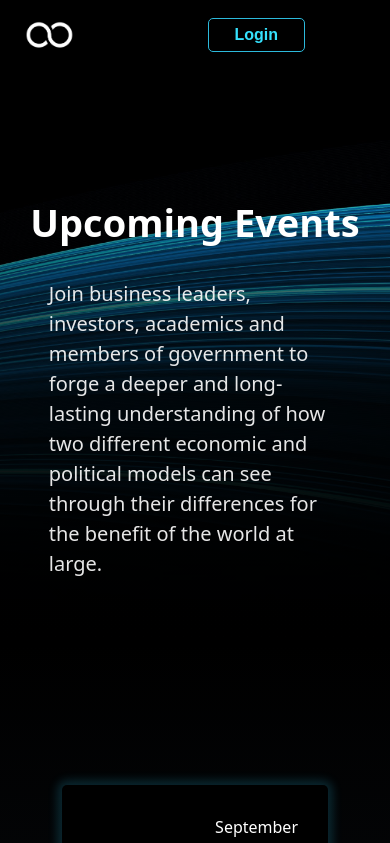
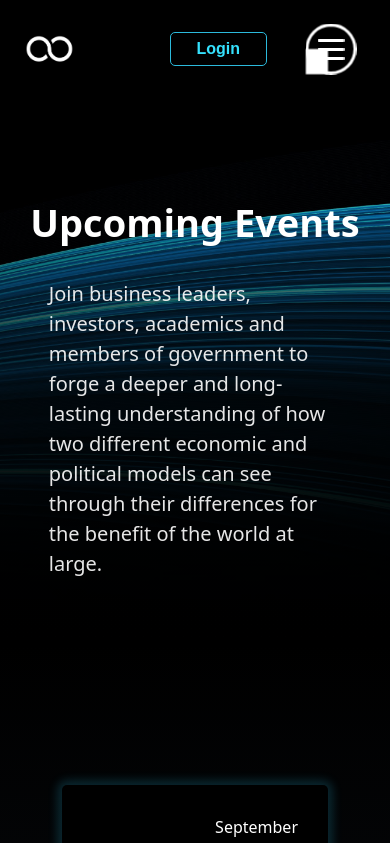
Before and after one commit to cventix/ucs-frontend, a Next.js app: page /our-events in a window 390 px wide. Shown: the top 843 px of the page. Built offline with nearby package versions, Linux system fonts and the light colour scheme.

Commit message:
set burger button

```diff
--- a/layout/Header/MobileScreen.jsx
+++ b/layout/Header/MobileScreen.jsx
@@ -1,9 +1,10 @@
-import React from 'react';
+import React, { useState } from 'react';
 import Link from 'next/link';
 import styles from '../../assets/styles/styles.webflow.module.scss';
 import mobileStyles from './mobile.header.module.scss';
 
 function MobileScreen() {
+  const [isOpenBurger, setIsOpenBurger] = useState(false);
   return (
     <div className={`${styles['section-2']} wf-section`}>
       <div className={mobileStyles['mobile-nav-wrapper-trial']}>
@@ -22,7 +23,58 @@ function MobileScreen() {
               <a href="#" className={`${styles['login-btn-3']} ${styles['sm-login-btn']} w-button`}>
                 Login
               </a>
-              <div data-w-id="1e125eb7-3e97-b009-3cab-31388710a2c5" className={styles['menu-button-wrap']}>
+              <div
+                role="button"
+                tabIndex={0}
+                id="hamburger"
+                onClick={() => {
+                  setIsOpenBurger(!isOpenBurger);
+                }}
+                className={`${mobileStyles['hamburglar']} ${
+                  isOpenBurger ? mobileStyles['is-open'] : mobileStyles['is-closed']
+                }`}
+              >
+                <div className={mobileStyles['burger-icon']}>
+                  <div className={mobileStyles['burger-container']}>
+                    <span className={mobileStyles['burger-bun-top']} />
+                    <span className={mobileStyles['burger-filling']} />
+                    <span className={mobileStyles['burger-bun-bot']} />
+                  </div>
+                </div>
+                {/* svg ring containter */}
+                <div className={mobileStyles['burger-ring']}>
+                  <svg className={mobileStyles['svg-ring']}>
+                    <path
+                      className="path"
+                      fill="none"
+                      stroke="#fff"
+                      strokeMiterlimit={10}
+                      strokeWidth={4}
+                      d="M 34 2 C 16.3 2 2 16.3 2 34 s 14.3 32 32 32 s 32 -14.3 32 -32 S 51.7 2 34 2"
+                    />
+                  </svg>
+                </div>
+                {/* the masked path that animates the fill to the ring */}
+                <svg width={0} height={0}>
+                  <mask id="mask">
+                    <path
+                      xmlns="http://www.w3.org/2000/svg"
+                      fill="none"
+                      stroke="#ff0000"
+                      strokeMiterlimit={10}
+                      strokeWidth={4}
+                      d="M 34 2 c 11.6 0 21.8 6.2 27.4 15.5 c 2.9 4.8 5 16.5 -9.4 16.5 h -4"
+                    />
+                  </mask>
+                </svg>
+                <div className={mobileStyles['path-burger']}>
+                  <div className={mobileStyles['animate-path']}>
+                    <div className={mobileStyles['path-rotation']} />
+                  </div>
+                </div>
+              </div>
+
+              {/* <div data-w-id="1e125eb7-3e97-b009-3cab-31388710a2c5" className={styles['menu-button-wrap']}>
                 <div
                   data-w-id="1e125eb7-3e97-b009-3cab-31388710a2c6"
                   data-animation-type="lottie"
@@ -37,12 +89,12 @@ function MobileScreen() {
                   data-ix2-initial-state={0}
                   className={styles['lottie-animation-2']}
                 />
-              </div>
+              </div> */}
             </div>
           </div>
         </div>
       </div>
-      <div className={mobileStyles['full-screen-menu']}>
+      <div className={`${mobileStyles['full-screen-menu']} ${isOpenBurger && mobileStyles['show-menu']}`}>
         <div className={mobileStyles['menu-content-wrap']}>
           <Link href="/">
             <a className={`${mobileStyles['mob-menu-item']} w--current w-inline-block `}>
--- a/layout/Header/mobile.header.module.scss
+++ b/layout/Header/mobile.header.module.scss
@@ -22,6 +22,7 @@
     -ms-flex-align: center;
     align-items: center;
     background-color: $ucf_dark;
+    z-index: 100;
   }
   .nav-mobile-flex {
     display: -webkit-box;
@@ -39,21 +40,28 @@
   }
   .full-screen-menu {
     position: fixed;
-    left: 0%;
+    /* left: 0%; */
     top: 0%;
-    right: 0%;
+    right: 100%;
     bottom: 0%;
     z-index: 99;
-    display: none;
-    -webkit-box-pack: center;
-    -webkit-justify-content: center;
-    -ms-flex-pack: center;
+    display: -moz-box;
+    display: flex;
+    opacity: 0;
+    -moz-box-pack: center;
     justify-content: center;
-    -webkit-box-align: center;
-    -webkit-align-items: center;
-    -ms-flex-align: center;
+    -moz-box-align: center;
     align-items: center;
-    background-color: $ucf_dark;
+    background-color: #000;
+    width: 100%;
+    height: 100%;
+    transition: all ease 0.5s;
+    &.show-menu {
+      opacity: 1;
+      top: 0;
+      right: 0;
+
+    }
   }
   .menu-content-wrap {
     display: -webkit-box;
@@ -113,6 +121,354 @@
     display: none;
     margin-left: 20px;
   }
+
+  .hamburglar {
+    transform: scale(0.75);
+    margin-left: 30px;
+    position: relative;
+    display: block;
+    width: 68px;
+    height: 68px;
+    -webkit-touch-callout: none;
+    user-select: none;
+  }
+
+  // transition mask
+  .path-burger {
+    position: absolute;
+    top: 0;
+    left: 0;
+    height: 68px;
+    width: 68px;
+    // two masks because... browser support.
+    mask: url(#mask);
+    -webkit-mask-box-image: url(https://raygun.io/upload/mask.svg);
+  }
+
+  .animate-path {
+    position: absolute;
+    top: 0;
+    left: 0;
+    width: 68px;
+    height: 68px;
+  }
+
+  // what this does is create a small square that I then rotate behind an svg mask, giving the apparence of the line animating
+  .path-rotation {
+    height: 34px;
+    width: 34px;
+    margin: 34px 34px 0 0;
+    transform: rotate(0deg);
+    transform-origin: 100% 0;
+    &:before {
+      content: '';
+      display: block;
+      width: 30px;
+      height: 34px;
+      margin: 0 4px 0 0;
+      background: $ucf_white;
+    }
+  }
+
+  // box rotation animation
+  @keyframes rotate-out {
+    0% {
+      transform: rotate(0deg);
+    }
+    40% {
+      transform: rotate(180deg);
+    }
+    100% {
+      transform: rotate(360deg);
+    }
+  }
+
+  @keyframes rotate-in {
+    0% {
+      transform: rotate(360deg);
+    }
+    40% {
+      transform: rotate(180deg);
+    }
+    100% {
+      transform: rotate(0deg);
+    }
+  }
+
+  // offset moves
+  // dasharray is the dash size
+  // need to be able to control dash space size.
+
+  .hamburglar.is-open {
+    .path {
+      animation: dash-in 0.6s linear normal;
+      animation-fill-mode: forwards;
+    }
+    .animate-path {
+      animation: rotate-in 0.6s linear normal;
+      animation-fill-mode: forwards;
+    }
+  }
+
+  .hamburglar.is-closed {
+    .path {
+      animation: dash-out 0.6s linear normal;
+      animation-fill-mode: forwards;
+    }
+    .animate-path {
+      animation: rotate-out 0.6s linear normal;
+      animation-fill-mode: forwards;
+    }
+  }
+
+  .path {
+    stroke-dasharray: 240;
+    stroke-dashoffset: 240;
+    stroke-linejoin: round;
+  }
+
+  @keyframes dash-in {
+    0% {
+      stroke-dashoffset: 240;
+    }
+    40% {
+      stroke-dashoffset: 240;
+    }
+    100% {
+      stroke-dashoffset: 0;
+    }
+  }
+  @keyframes dash-out {
+    0% {
+      stroke-dashoffset: 0;
+    }
+    40% {
+      stroke-dashoffset: 240;
+    }
+    100% {
+      stroke-dashoffset: 240;
+    }
+  }
+
+  // All good burgers need filling!
+
+  .burger-icon {
+    position: absolute;
+    padding: 20px 16px;
+    height: 68px;
+    width: 68px;
+  }
+
+  .burger-container {
+    position: relative;
+    height: 28px;
+    width: 36px;
+  }
+
+  .burger-bun-top,
+  .burger-bun-bot,
+  .burger-filling {
+    position: absolute;
+    display: block;
+    height: 4px;
+    width: 36px;
+    border-radius: 2px;
+    background: $ucf_white;
+  }
+
+  .burger-bun-top {
+    top: 0;
+    transform-origin: 34px 2px;
+  }
+
+  .burger-bun-bot {
+    bottom: 0;
+    transform-origin: 34px 2px;
+  }
+  //.burger-filling {
+  //  @include transition(all,(0.6s/2.5),ease-in-//out);
+  //}
+  // relative parent is the button
+  .burger-filling {
+    top: 12px;
+  }
+
+  // burger ring container
+  .burger-ring {
+    position: absolute;
+    top: 0;
+    left: 0;
+    width: 68px;
+    height: 68px;
+  }
+
+  .svg-ring {
+    width: 68px;
+    height: 68px;
+  }
+
+  // bun animations
+  .hamburglar.is-open {
+    .burger-bun-top {
+      animation: bun-top-out 0.6s linear normal;
+      animation-fill-mode: forwards;
+    }
+    .burger-bun-bot {
+      animation: bun-bot-out 0.6s linear normal;
+      animation-fill-mode: forwards;
+    }
+  }
+  .hamburglar.is-closed {
+    .burger-bun-top {
+      animation: bun-top-in 0.6s linear normal;
+      animation-fill-mode: forwards;
+    }
+    .burger-bun-bot {
+      animation: bun-bot-in 0.6s linear normal;
+      animation-fill-mode: forwards;
+    }
+  }
+
+  @keyframes bun-top-out {
+    0% {
+      left: 0;
+      top: 0;
+      transform: rotate(0deg);
+    }
+    20% {
+      left: 0;
+      top: 0;
+      transform: rotate(15deg);
+    }
+    80% {
+      left: -5px;
+      top: 0;
+      transform: rotate(-60deg);
+    }
+    100% {
+      left: -5px;
+      top: 1px;
+      transform: rotate(-45deg);
+    }
+  }
+
+  @keyframes bun-bot-out {
+    0% {
+      left: 0;
+      transform: rotate(0deg);
+    }
+    20% {
+      left: 0;
+      transform: rotate(-15deg);
+    }
+    80% {
+      left: -5px;
+      transform: rotate(60deg);
+    }
+    100% {
+      left: -5px;
+      transform: rotate(45deg);
+    }
+  }
+
+  @keyframes bun-top-in {
+    0% {
+      left: -5px;
+      bot: 0;
+      transform: rotate(-45deg);
+    }
+    20% {
+      left: -5px;
+      bot: 0;
+      transform: rotate(-60deg);
+    }
+    80% {
+      left: 0;
+      bot: 0;
+      transform: rotate(15deg);
+    }
+    100% {
+      left: 0;
+      bot: 1px;
+      transform: rotate(0deg);
+    }
+  }
+
+  @keyframes bun-bot-in {
+    0% {
+      left: -5px;
+      transform: rotate(45deg);
+    }
+    20% {
+      left: -5px;
+      bot: 0;
+      transform: rotate(60deg);
+    }
+    80% {
+      left: 0;
+      bot: 0;
+      transform: rotate(-15deg);
+    }
+    100% {
+      left: 0;
+      transform: rotate(0deg);
+    }
+  }
+
+  // burger filling
+  .hamburglar.is-open {
+    .burger-filling {
+      animation: burger-fill-out 0.6s linear normal;
+      animation-fill-mode: forwards;
+    }
+  }
+
+  .hamburglar.is-closed {
+    .burger-filling {
+      animation: burger-fill-in 0.6s linear normal;
+      animation-fill-mode: forwards;
+    }
+  }
+
+  @keyframes burger-fill-in {
+    0% {
+      width: 0;
+      left: 36px;
+    }
+    40% {
+      width: 0;
+      left: 40px;
+    }
+    80% {
+      width: 36px;
+      left: -6px;
+    }
+    100% {
+      width: 36px;
+      left: 0px;
+    }
+  }
+
+  @keyframes burger-fill-out {
+    0% {
+      width: 36px;
+      left: 0px;
+    }
+    20% {
+      width: 42px;
+      left: -6px;
+    }
+
+    40% {
+      width: 0;
+      left: 40px;
+    }
+
+    100% {
+      width: 0;
+      left: 36px;
+    }
+  }
 }
 @media screen and (max-width: 767px) {
   .full-screen-menu {
```
Also changed, not shown: 1 other file (tests, documents, lock files or other folders).
